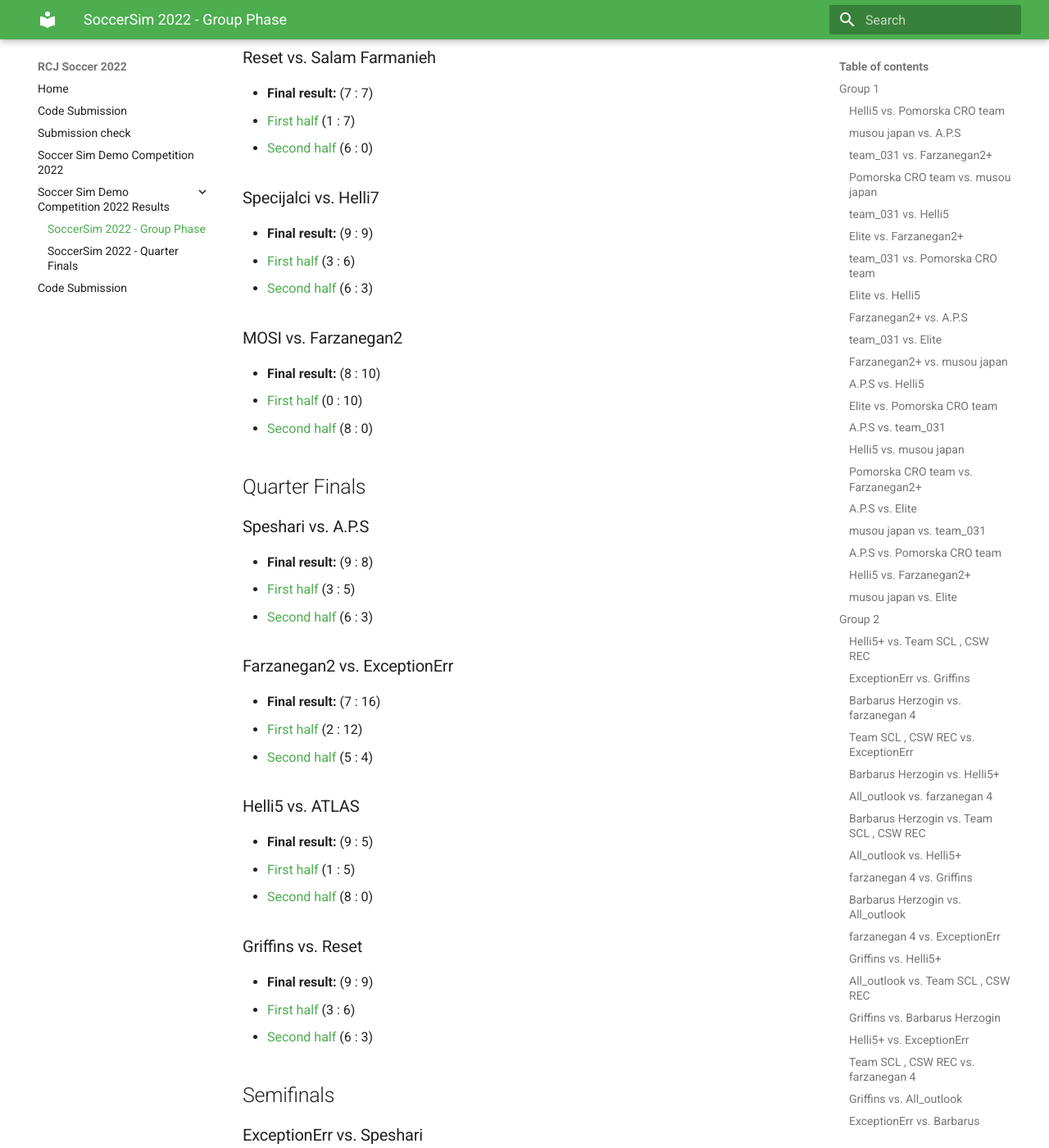
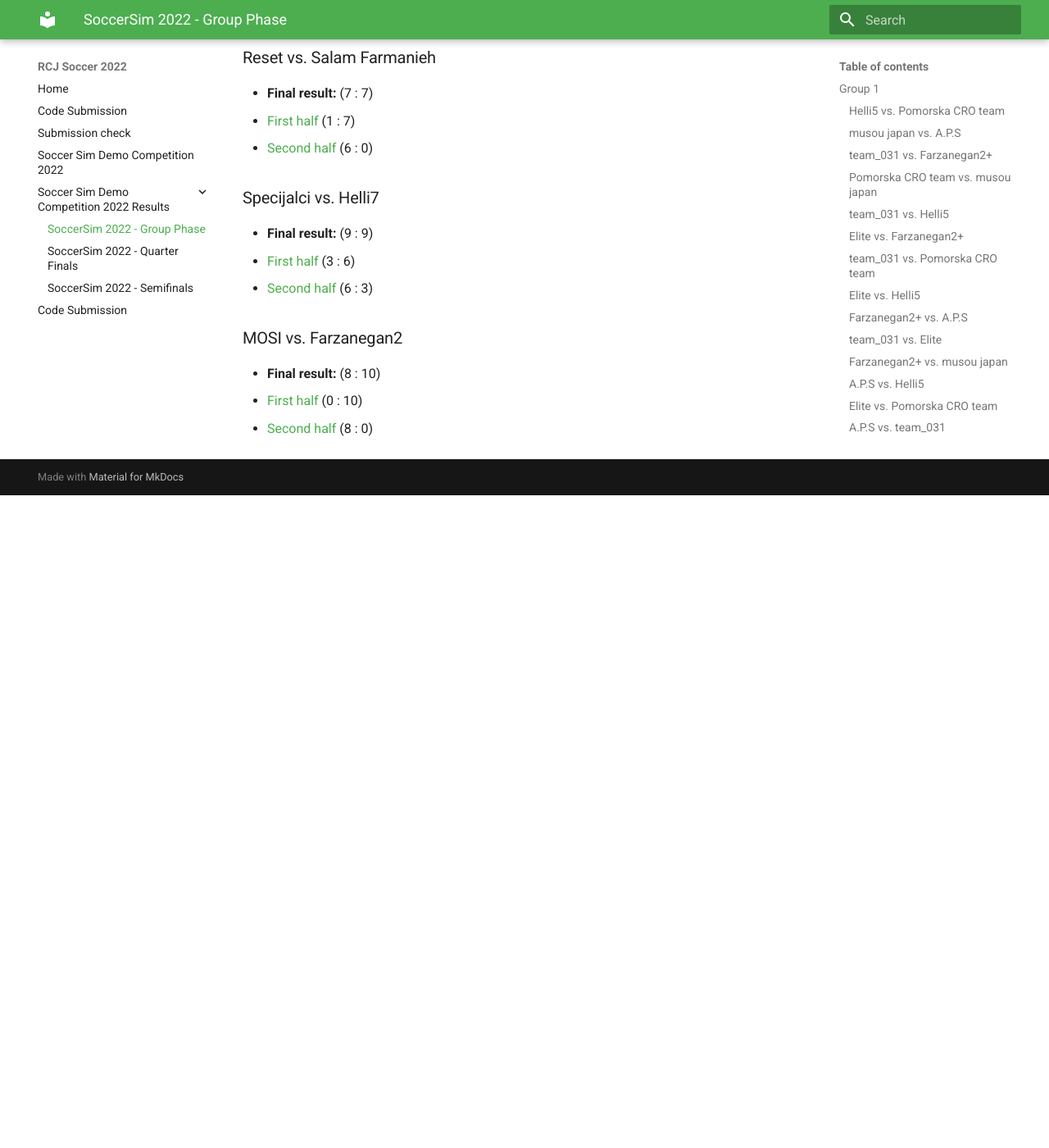
Before and after one commit to robocup-junior/soccer-2022, an MkDocs documentation site: the page built from docs/demo/demo-2022-group-phase.md, in a window 1280 px wide and 1400 px high, scrolled down 13965 px. Shown: the whole window at 82% size. Built offline with MkDocs 1.6.1 and Material for MkDocs 9.7.7, drawn with Linux system fonts in a browser that asks for light colours; after the commit the page ends 14569 px from its top, so only the background shows below that; some of the changed text lies outside the part shown.

Commit message:
update: Add Semifinals
Signed-off-by: mr.Shu <mr@shu.io>

```diff
--- a/docs/demo/demo-2022-group-phase.md
+++ b/docs/demo/demo-2022-group-phase.md
@@ -479,54 +479,3 @@
 - **Final result:** (8 : 10)
 - [First half](https://robocupjuniortc.github.io/rcj-demo-2022-soccer-sim-outputs/sim2d_1_g4_r7_3-1/sim2d_1_g4_r7_3_-_1_-_Farzanegan2_vs_MOSI-20220311T221043.html) (0 : 10)
 - [Second half](https://robocupjuniortc.github.io/rcj-demo-2022-soccer-sim-outputs/sim2d_1_g4_r7_3-2/sim2d_1_g4_r7_3_-_2_-_MOSI_vs_Farzanegan2-20220311T224101.html) (8 : 0)
-
-## Quarter Finals
-
-### Speshari vs. A.P.S
-- **Final result:** (9 : 8)
-- [First half](https://robocupjuniortc.github.io/rcj-demo-2022-soccer-sim-outputs/sim2d_2_qf1-1/sim2d_2_qf1_-_1_-_A.P.html) (3 : 5)
-- [Second half](https://robocupjuniortc.github.io/rcj-demo-2022-soccer-sim-outputs/sim2d_2_qf1-2/sim2d_2_qf1_-_2_-_Speshari_vs_A.P.html) (6 : 3)
-
-
-### Farzanegan2 vs. ExceptionErr
-- **Final result:** (7 : 16)
-- [First half](https://robocupjuniortc.github.io/rcj-demo-2022-soccer-sim-outputs/sim2d_2_qf2-1/sim2d_2_qf2_-_1_-_ExceptionErr_vs_Farzanegan2-20220313T161523.html) (2 : 12)
-- [Second half](https://robocupjuniortc.github.io/rcj-demo-2022-soccer-sim-outputs/sim2d_2_qf2-2/sim2d_2_qf2_-_2_-_Farzanegan2_vs_ExceptionErr-20220313T164526.html) (5 : 4)
-
-
-### Helli5 vs. ATLAS
-- **Final result:** (9 : 5)
-- [First half](https://robocupjuniortc.github.io/rcj-demo-2022-soccer-sim-outputs/sim2d_2_qf3-1/sim2d_2_qf3_-_1_-_ATLAS_vs_Helli5-20220313T171552.html) (1 : 5)
-- [Second half](https://robocupjuniortc.github.io/rcj-demo-2022-soccer-sim-outputs/sim2d_2_qf3-2/sim2d_2_qf3_-_2_-_Helli5_vs_ATLAS-20220313T174624.html) (8 : 0)
-
-
-### Griffins vs. Reset
-- **Final result:** (9 : 9)
-- [First half](https://robocupjuniortc.github.io/rcj-demo-2022-soccer-sim-outputs/sim2d_2_qf4-1/sim2d_2_qf4_-_1_-_Reset_vs_Griffins-20220313T181639.html) (3 : 6)
-- [Second half](https://robocupjuniortc.github.io/rcj-demo-2022-soccer-sim-outputs/sim2d_2_qf4-2/sim2d_2_qf4_-_2_-_Griffins_vs_Reset-20220313T184552.html) (6 : 3)
-
-## Semifinals
-
-### ExceptionErr vs. Speshari
-- **Final result:** (7 : 9)
-- [First half](https://robocupjuniortc.github.io/rcj-demo-2022-soccer-sim-outputs/sim2d_3_sf1-1/sim2d_3_sf1_-_1_-_Speshari_vs_ExceptionErr-20220315T232905.html) (4 : 6)
-- [Second half](https://robocupjuniortc.github.io/rcj-demo-2022-soccer-sim-outputs/sim2d_3_sf1-2/sim2d_3_sf1_-_2_-_ExceptionErr_vs_Speshari-20220315T235930.html) (3 : 3)
-
-
-### Reset vs. Helli5
-- **Final result:** (7 : 4)
-- [First half](https://robocupjuniortc.github.io/rcj-demo-2022-soccer-sim-outputs/sim2d_3_sf2-1/sim2d_3_sf2_-_1_-_Helli5_vs_Reset-20220316T002944.html) (3 : 4)
-- [Second half](https://robocupjuniortc.github.io/rcj-demo-2022-soccer-sim-outputs/sim2d_3_sf2-2/sim2d_3_sf2_-_2_-_Reset_vs_Helli5-20220316T010109.html) (4 : 0)
-
-## Finals - 2nd Games
-
-### Reset vs. Speshari
-- **Final result:** (8 : 8)
-- [First half](https://robocupjuniortc.github.io/rcj-demo-2022-soccer-sim-outputs/sim2d_4_1st_fin-1/sim2d_4_1st_fin_-_1_-_Speshari_vs_Reset-20220316T083005.html) (5 : 5)
-- [Second half](https://robocupjuniortc.github.io/rcj-demo-2022-soccer-sim-outputs/sim2d_4_1st_fin-2/sim2d_4_1st_fin_-_2_-_Reset_vs_Speshari-20220316T090050.html) (3 : 3)
-
-
-### ExceptionErr vs. Helli5
-- **Final result:** (16 : 9)
-- [First half](https://robocupjuniortc.github.io/rcj-demo-2022-soccer-sim-outputs/sim2d_4_2nd_fin-1/sim2d_4_2nd_fin_-_1_-_Helli5_vs_ExceptionErr-20220316T093054.html) (7 : 4)
-- [Second half](https://robocupjuniortc.github.io/rcj-demo-2022-soccer-sim-outputs/sim2d_4_2nd_fin-2/sim2d_4_2nd_fin_-_2_-_ExceptionErr_vs_Helli5-20220316T100252.html) (9 : 5)
--- a/mkdocs.yml
+++ b/mkdocs.yml
@@ -12,4 +12,5 @@
   - "Soccer Sim Demo Competition 2022 Results":
     - "SoccerSim 2022 - Group Phase": "demo/demo-2022-group-phase.md"
     - "SoccerSim 2022 - Quarter Finals": "demo/demo-2022-quarter-finals.md"
+    - "SoccerSim 2022 - Semifinals": "demo/demo-2022-semifinals.md"
   - Soccer Sim Code Submission: "code-submission.md"
```
Also changed, not shown: docs/demo/demo-2022-semifinals.md (added, +23 -0 lines).
